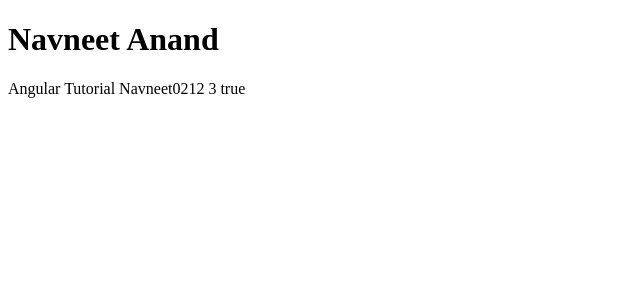
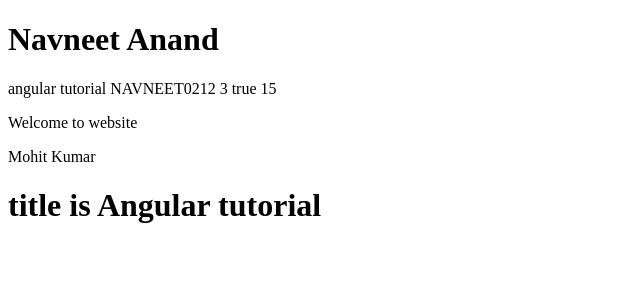
Before and after one commit to navneet0217/Angular, an Angular app: page / in a window 1280 px wide. Shown: the top 300 px of the page, without its empty margins (0-640 px from the left). Built offline with nearby package versions, Linux system fonts and the light colour scheme.

Commit message:
basic of interpolation and setup of mcp server

```diff
--- a/src/app/app.html
+++ b/src/app/app.html
@@ -1,3 +1,10 @@
 <h1>Navneet Anand</h1>
-<p>{{name}} {{userName}} {{count}} {{isAdmin}}</p>
+<p>{{name.toLowerCase()}} {{userName.toUpperCase()}} {{count}} {{isAdmin}} {{10+5}}</p>
+
+<p>{{isAdmin ? "Welcome to website" : "Not allowed"}}</p>
+
+
+
+<p>{{getUsers()}}</p>
+<h1>title is {{mytitle()}}</h1>
 <router-outlet></router-outlet>
--- a/src/app/app.ts
+++ b/src/app/app.ts
@@ -13,4 +13,8 @@ export class App {
   userName = "Navneet0212"
   count = 3
   isAdmin = true
+  mytitle = signal("Angular tutorial")
+  getUsers() {
+    return "Mohit Kumar"
+  }
 }
```
